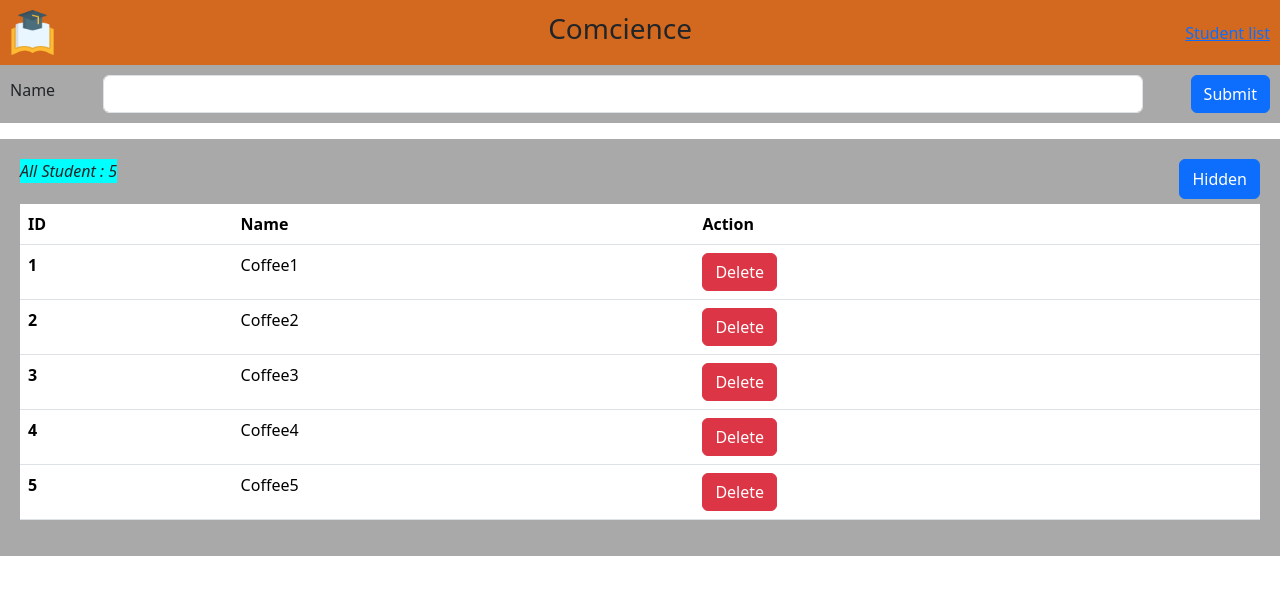
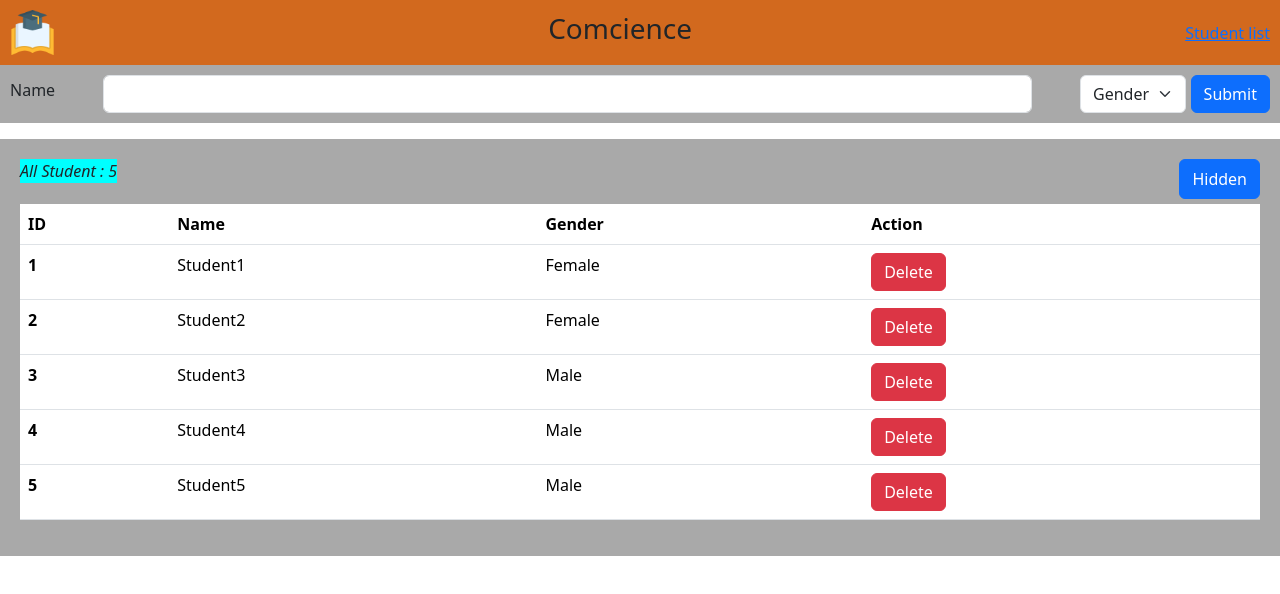
Before and after one commit to uwuluck23uwu/Test-ReactConcept, a React (Vite) app in the folder app01-state/: page / in a window 1280 px wide. Shown: the top 594 px of the page. Built offline with nearby package versions, Linux system fonts and the light colour scheme.

Commit message:
app01-Select Value

```diff
--- a/app01-state/src/App.jsx
+++ b/app01-state/src/App.jsx
@@ -5,10 +5,13 @@ import AddForm from './components/AddForm'
 
 function App() {
   let students = []
+  const gen = ["Male", "Female"]
   for (let index = 1; index <= 5; index++) {
+    const number = Math.floor(Math.random()*2)
       let student = {
         id : index,
-        name : "Coffee" + index
+        name : "Student" + index,
+        gender : gen[number]
       }
       students.push(student)
   }
--- a/app01-state/src/components/AddForm.css
+++ b/app01-state/src/components/AddForm.css
@@ -6,3 +6,7 @@
     background-color: darkgray;
     align-items: center;
 }
+.select {
+    width: 10%;
+    margin-right: 5px;
+}
--- a/app01-state/src/components/AddForm.jsx
+++ b/app01-state/src/components/AddForm.jsx
@@ -3,11 +3,13 @@ import './AddForm.css'
 
 function AddForm({addData}) {
     const [name, setName] = useState()
+    const [gender, setGender] = useState()
     const onAdd = (e) => {
         e.preventDefault();
         const newStudent = {
             id : Math.floor(Math.random()*9999),
-            name
+            name,
+            gender
         }
         addData(newStudent)
     }
@@ -16,7 +18,12 @@ function AddForm({addData}) {
         <form onSubmit={onAdd}>
             <div className="mb-3 addform">
                 <label htmlFor="exampleInputEmail1" className="form-label">Name</label>
-                <input onChange={(e) => setName(e.target.value)} className="form-control mx-5" name="name"/>
+                <input onChange={(e) => setName(e.target.value)} className="form-control mx-5" name="name" value={name}/>
+                <select className="form-select select" aria-label="Default select example" onChange={(e) => setGender(e.target.value)} name="gender" value={gender}>
+                    <option disabled selected>Gender</option>
+                    <option value="Male">Male</option>
+                    <option value="Female">Female</option>
+                </select>
                 <button type="submit" className="btn btn-primary">Submit</button>
             </div>
         </form>
--- a/app01-state/src/components/Student.jsx
+++ b/app01-state/src/components/Student.jsx
@@ -5,17 +5,19 @@ function Student(data, deleteData) {
     <div>
         <table className="table table-hover">
             <thead>
-            <tr>
-                <th scope="col">ID</th>
-                <th scope="col">Name</th>
-                <th scope="col">Action</th>
-            </tr>
+                <tr>
+                    <th scope="col">ID</th>
+                    <th scope="col">Name</th>
+                    <th scope="col">Gender</th>
+                    <th scope="col">Action</th>
+                </tr>
             </thead>
             <tbody>
             {data.map((item) => (
                 <tr key={item.id}>
                     <th scope="row">{item.id}</th>
                     <td>{item.name}</td>
+                    <td>{item.gender}</td>
                     <td>
                         <button className="btn btn-danger" onClick={()=>deleteData(item.id)}>Delete</button>
                     </td>
```
